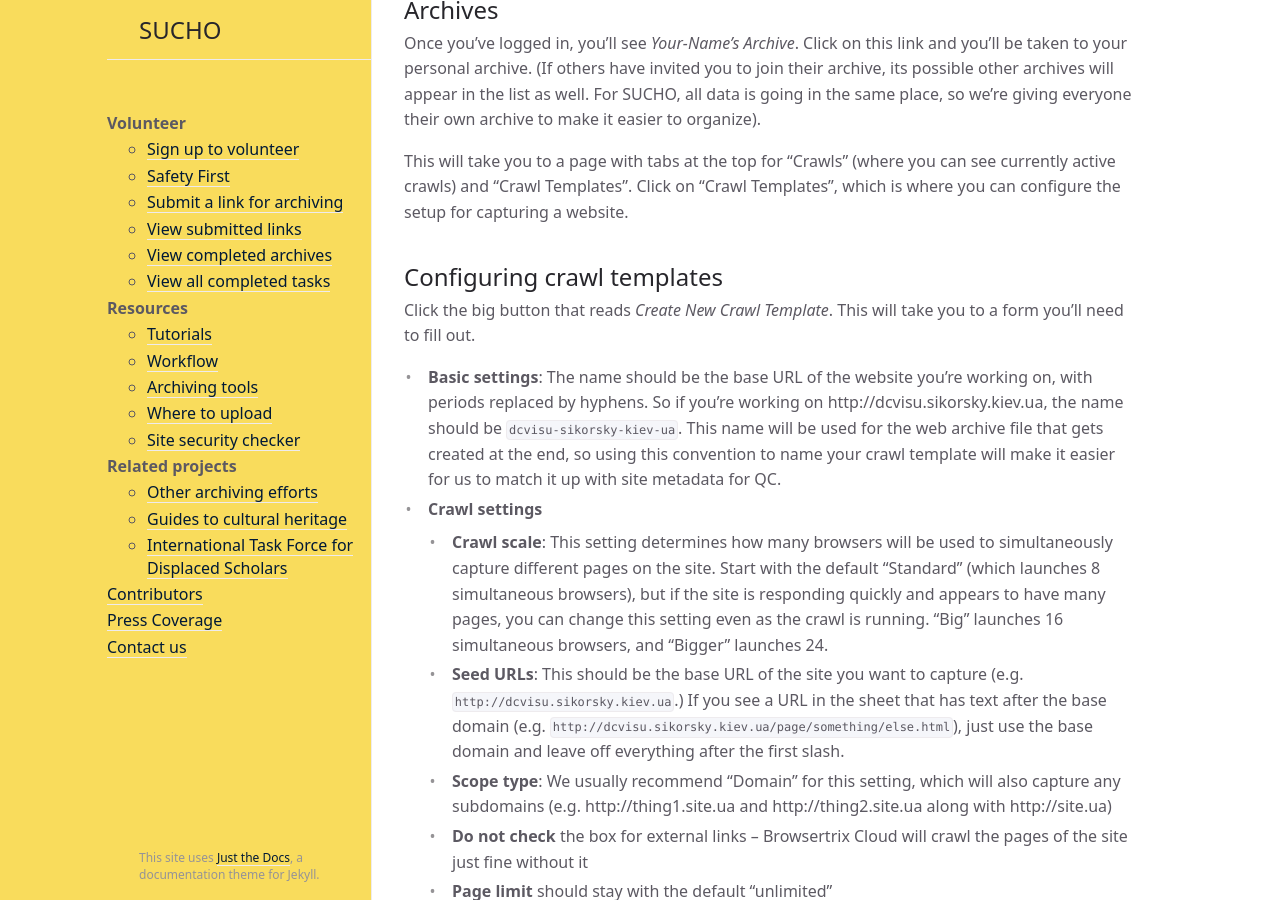
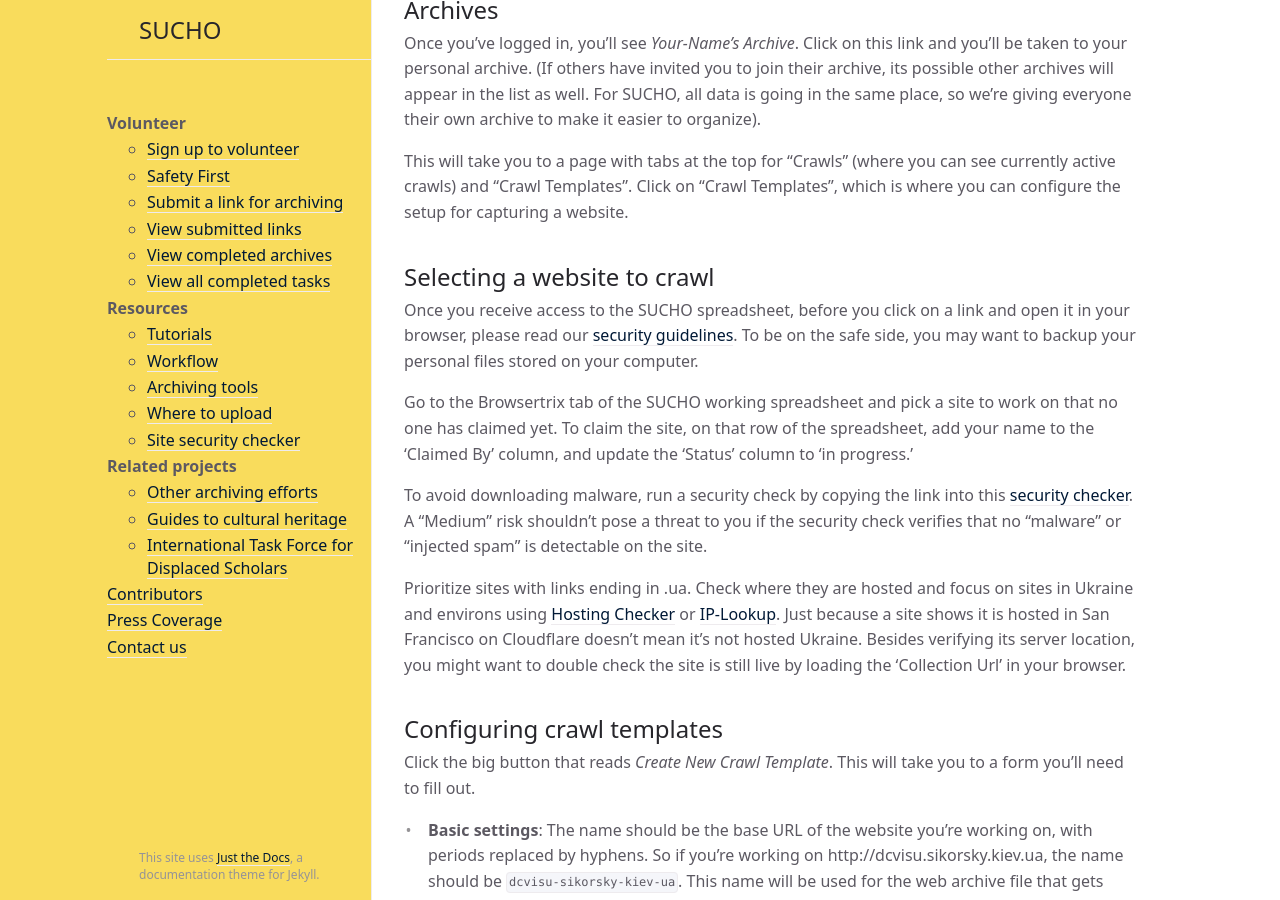
Before and after one commit to sucho-archiving/sucho-archiving.github.io, a Jekyll site: the page built from browsertrix-cloud.md, in a window 1280 px wide and 900 px high, scrolled down 811 px. Built offline with Jekyll 4.4.1, drawn with Linux system fonts in a browser that asks for light colours.

Commit message:
Update browsertrix-cloud.md

```diff
--- a/browsertrix-cloud.md
+++ b/browsertrix-cloud.md
@@ -28,6 +28,16 @@
 Once you've logged in, you'll see *Your-Name's Archive*. Click on this link and you'll be taken to your personal archive. (If others have invited you to join their archive, its possible other archives will appear in the list as well. For SUCHO, all data is going in the same place, so we're giving everyone their own archive to make it easier to organize).
 
 This will take you to a page with tabs at the top for "Crawls" (where you can see currently active crawls) and "Crawl Templates". Click on "Crawl Templates", which is where you can configure the setup for capturing a website.
+
+## Selecting a website to crawl
+
+Once you receive access to the SUCHO spreadsheet, before you click on a link and open it in your browser, please read our [security guidelines](https://www.sucho.org/security). To be on the safe side, you may want to backup your personal files stored on your computer.
+
+Go to the Browsertrix tab of the SUCHO working spreadsheet and pick a site to work on that no one has claimed yet. To claim the site, on that row of the spreadsheet, add your name to the ‘Claimed By’ column, and update the ‘Status’ column to ‘in progress.’
+
+To avoid downloading malware, run a security check by copying the link into this [security checker](https://sitecheck.sucuri.net/). A “Medium” risk shouldn’t pose a threat to you if the security check verifies that no “malware” or “injected spam” is detectable on the site.
+
+Prioritize sites with links ending in .ua. Check where they are hosted and focus on sites in Ukraine and environs using [Hosting Checker](https://hostingchecker.com/) or [IP-Lookup](https://www.iplocation.net/ip-lookup). Just because a site shows it is hosted in San Francisco on Cloudflare doesn’t mean it’s not hosted Ukraine. Besides verifying its server location, you might want to double check the site is still live by loading the ‘Collection Url’ in your browser.
 
 ## Configuring crawl templates
 Click the big button that reads *Create New Crawl Template*. This will take you to a form you'll need to fill out.
@@ -66,7 +76,6 @@
 
 From the download tab, you can download the WACZ file if you would like to have a copy or test it locally. **Note that you *do not* need to upload it, as it is automatically added to the SUCHO cloud storage.**
 
-
 ## Completing the crawl job
 Verify the website was captured by using the 'View Crawl' link on the crawl page to check the output. Focus on verifying that the main subcomponents of the site were saved, especially pages listed in the navbar. Many links on the site may be external to the domain you preserved, so don't worry if those are broken.
 
@@ -75,7 +84,6 @@
 At this point, your crawl is complete! Thank you for your work.
 
 Please mark in the spreadsheet the row’s status as “Done” and continue on to the next item.
-
 
 ## Adding more crawl templates
 We recommend that you have no more than 10 crawl templates running at a given time, and that you keep an eye on them to make sure they're successfully running. You can add more crawl templates as crawls complete.
```
